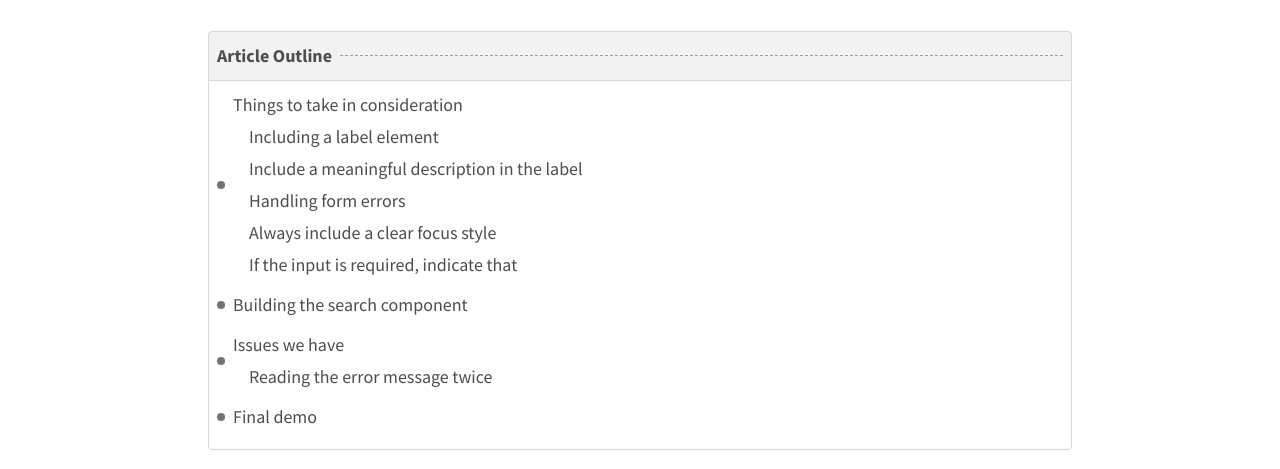
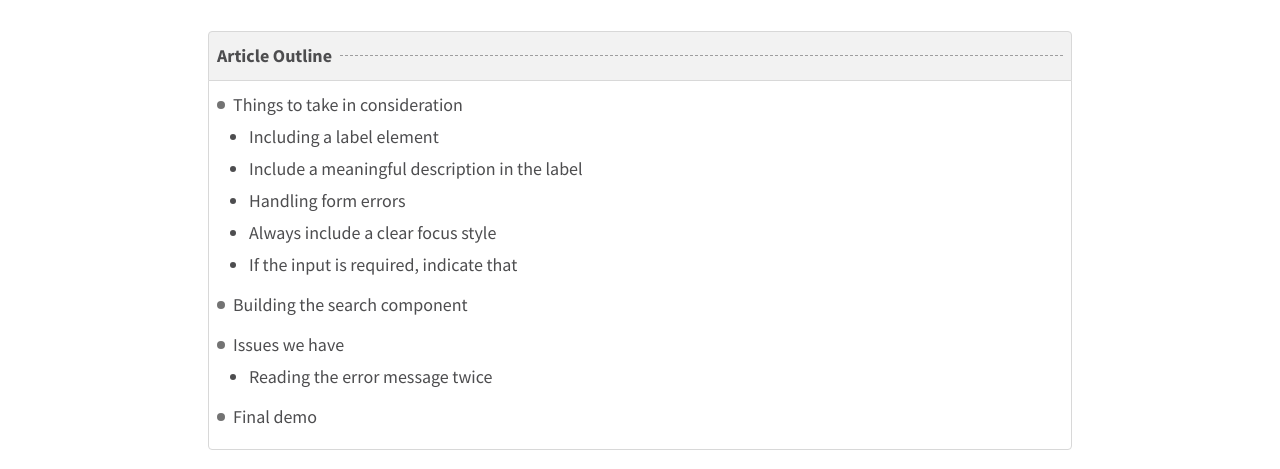
Before and after one commit to shadeed/a11ymatters, a Jekyll site: the page built from _posts/2014-04-25-search-pattern.markdown, in a window 1280 px wide. Shown: the part 472-941 px from the top of the page. Built offline with Jekyll 4.4.1, drawn with Linux system fonts in a browser that asks for light colours; comment, search, counter and statistics services are not loaded.

Commit message:
fix the sub list issue

```diff
--- a/_scss/components/_components.list.scss
+++ b/_scss/components/_components.list.scss
@@ -40,11 +40,15 @@
                 content: "";
                 position: absolute;
                 left: 0;
-                top: calc(50% - 4px);
+                top: 12px;
                 width: $unit-small;
                 height: $unit-small;
                 background: $color-grey;
                 border-radius: 50%;
+            }
+
+            li {
+                list-style: initial;
             }
         }
 
--- a/assets/css/main.css
+++ b/assets/css/main.css
@@ -626,11 +626,13 @@ blockquote {
       content: "";
       position: absolute;
       left: 0;
-      top: calc(50% - 4px);
+      top: 12px;
       width: 8px;
       height: 8px;
       background: #737373;
       border-radius: 50%; }
+    .c-list--bullet .c-list__item li {
+      list-style: initial; }
   .c-list--outline .c-list__item a {
     display: block;
     color: #4d4d4f;
```
